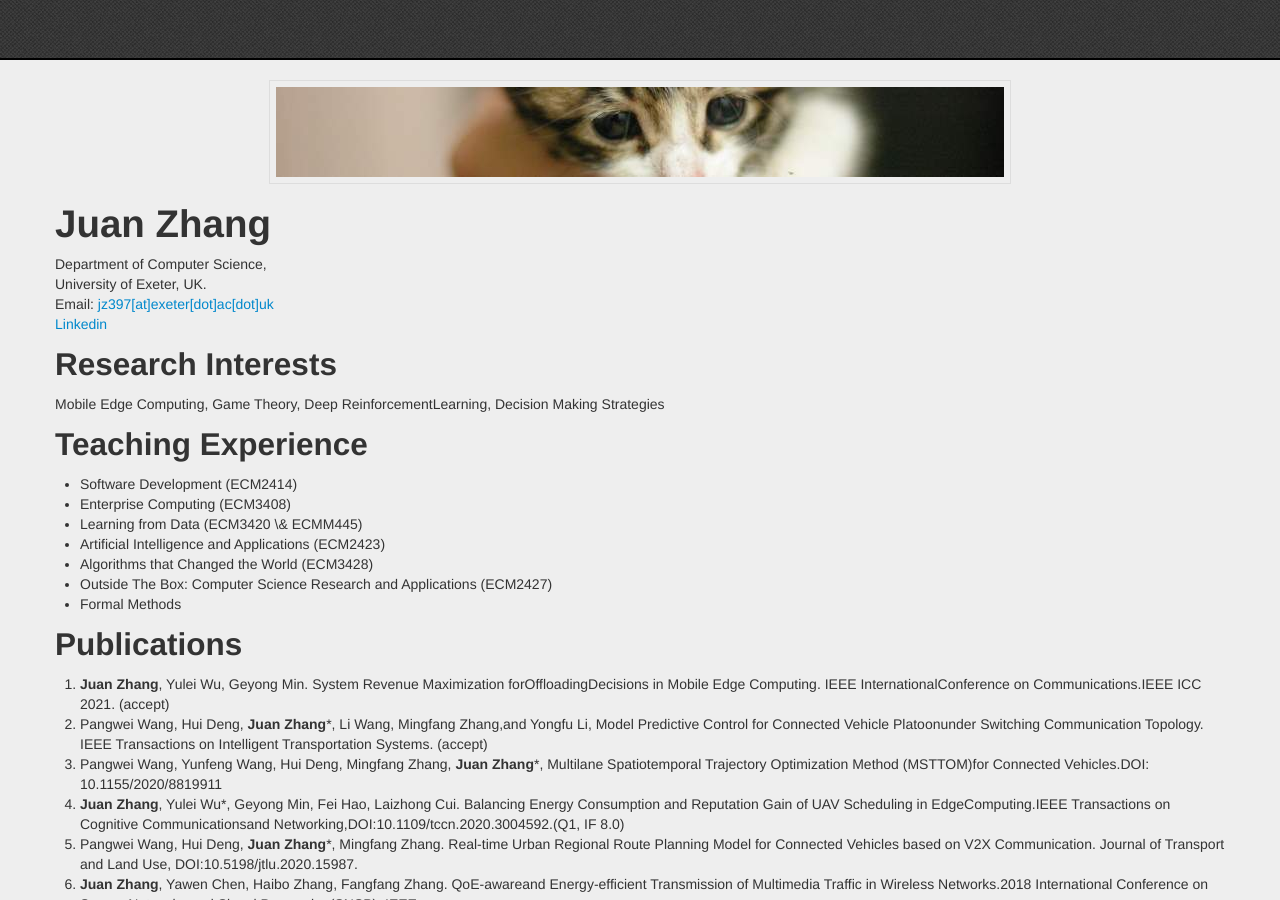
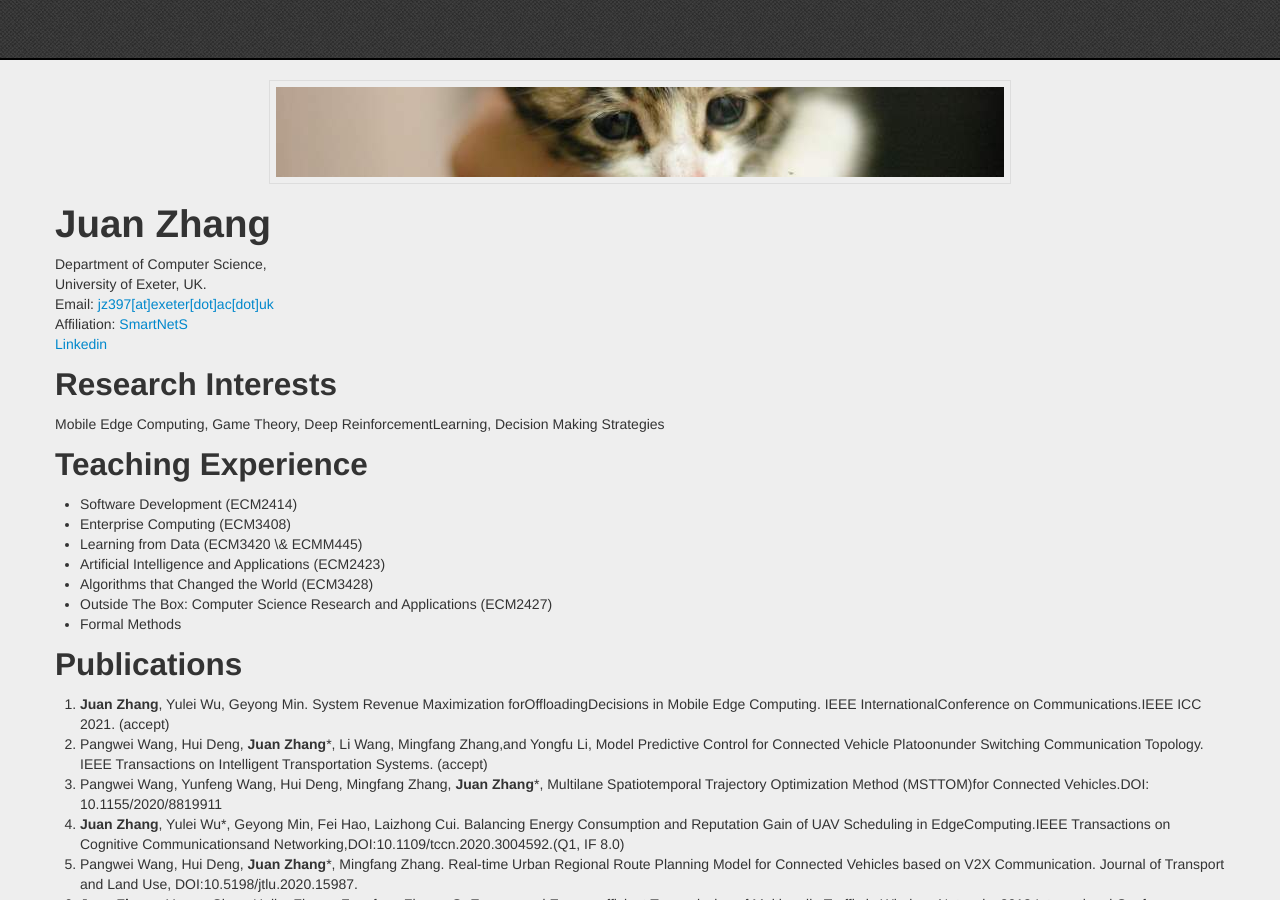
Before and after one commit to jdaisyzhang/JuanZhang, a Jekyll site: the page built from index.md, in a window 1280 px wide and 900 px high. Built offline with Jekyll 4.4.1, drawn with Linux system fonts in a browser that asks for light colours; our own code applies the rules of GitHub Pages for plain Markdown files.

Commit message:
Update index.md

```diff
--- a/index.md
+++ b/index.md
@@ -3,6 +3,7 @@
 Department of Computer Science,  <br>
 University of Exeter, UK. <br>
 Email: [jz397[at]exeter[dot]ac[dot]uk](jz397@exeter.ac.uk) <br>
+Affiliation: [SmartNetS](http://blogs.exeter.ac.uk/snslab/labmembers/)<br>
 [Linkedin](https://www.linkedin.com/in/juan-zhang-94957076/)
 
 
```
